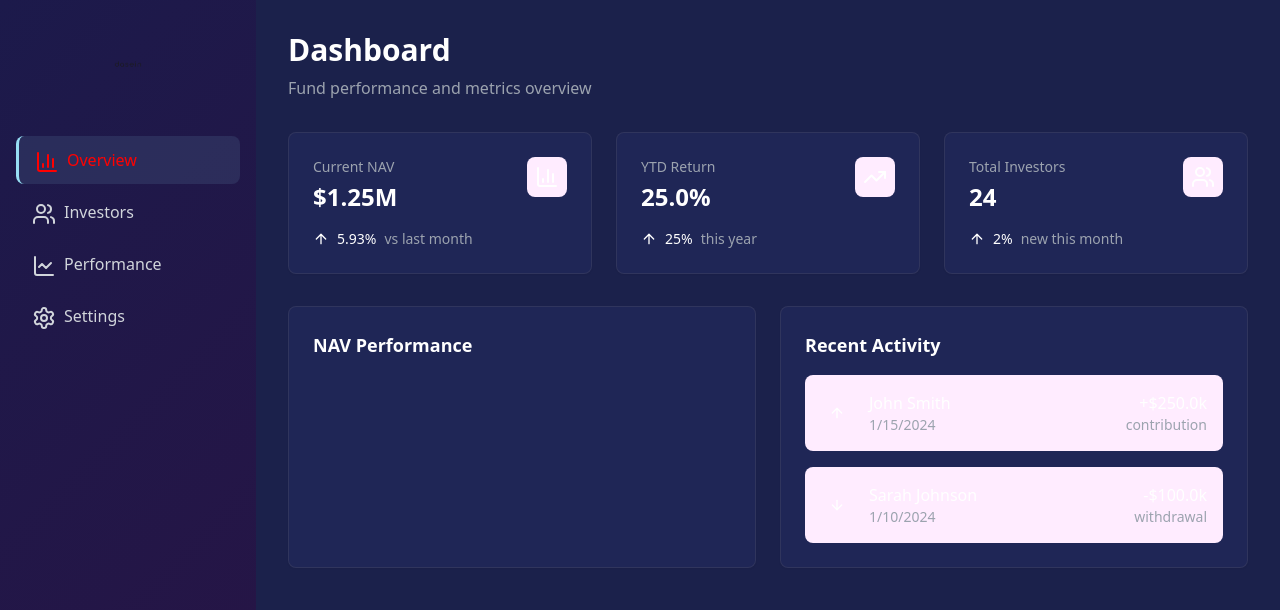
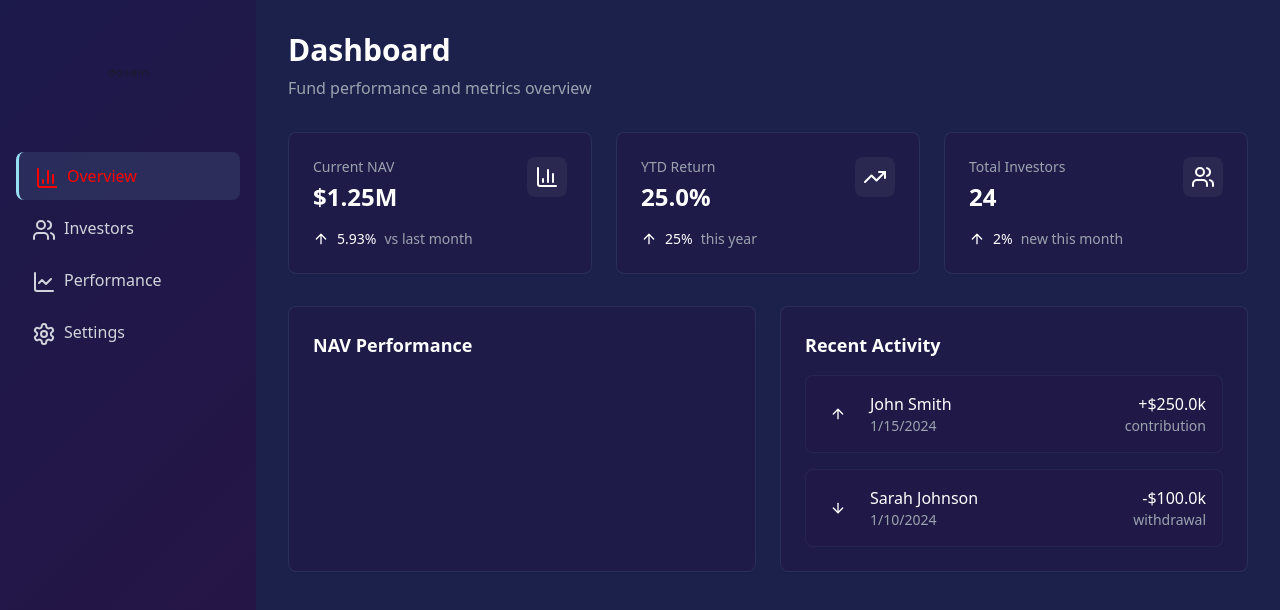
Before and after one commit to alexcopeland13/dasein-dashboard, a React (Vite) app: page / in a window 1280 px wide. Shown: the top 610 px of the page. Built offline with nearby package versions, Linux system fonts and the light colour scheme.

Commit message:
Improve dashboard UI
Increase logo size for better visibility.  Reduce contrast of div box fill for a more minimalistic aesthetic.

```diff
--- a/src/components/nav/DashboardNav.tsx
+++ b/src/components/nav/DashboardNav.tsx
@@ -16,7 +16,7 @@ const DashboardNav = () => {
         <img
           src="/lovable-uploads/89bff80d-5482-4dde-9dcf-f38b43a488b6.png"
           alt="Dasein"
-          className="h-8"
+          className="h-12"
         />
       </div>
 
--- a/src/index.css
+++ b/src/index.css
@@ -79,3 +79,14 @@
   background: rgba(151, 222, 244, 0.1);
   border-left: 3px solid rgb(151, 222, 244);
 }
+
+.metric-card {
+  background: rgba(39, 20, 69, 0.4);
+  backdrop-filter: blur(8px);
+  border: 1px solid rgba(151, 222, 244, 0.1);
+}
+
+.activity-item {
+  background: rgba(39, 20, 69, 0.2);
+  border: 1px solid rgba(151, 222, 244, 0.05);
+}
--- a/src/pages/Index.tsx
+++ b/src/pages/Index.tsx
@@ -63,12 +63,12 @@ const Index = () => {
           </div>
 
           <div className="grid grid-cols-1 lg:grid-cols-2 gap-6">
-            <Card className="p-6 bg-card border-border/10">
+            <Card className="p-6 metric-card">
               <h2 className="text-lg font-semibold mb-4 text-white">NAV Performance</h2>
               {/* Chart implementation will go here */}
             </Card>
 
-            <Card className="p-6 bg-card border-border/10">
+            <Card className="p-6 metric-card">
               <h2 className="text-lg font-semibold mb-4 text-white">Recent Activity</h2>
               <div className="space-y-4">
                 <ActivityItem
@@ -108,13 +108,13 @@ const MetricCard = ({
   const isPositive = trend >= 0;
 
   return (
-    <Card className="p-6 bg-card border-border/10">
+    <Card className="p-6 metric-card">
       <div className="flex items-start justify-between">
         <div>
           <p className="text-sm font-medium text-gray-400">{title}</p>
           <p className="text-2xl font-bold mt-1 text-white">{value}</p>
         </div>
-        <div className="p-2 bg-muted rounded-lg">
+        <div className="p-2 bg-white/5 rounded-lg">
           {icon}
         </div>
       </div>
@@ -149,7 +149,7 @@ const ActivityItem = ({
   const isContribution = type === 'contribution';
 
   return (
-    <div className="flex items-center justify-between p-4 bg-muted rounded-lg">
+    <div className="flex items-center justify-between p-4 rounded-lg activity-item">
       <div className="flex items-center space-x-4">
         <div className={`p-2 rounded-full ${
           isContribution ? 'bg-success-DEFAULT/20' : 'bg-danger-DEFAULT/20'
```
